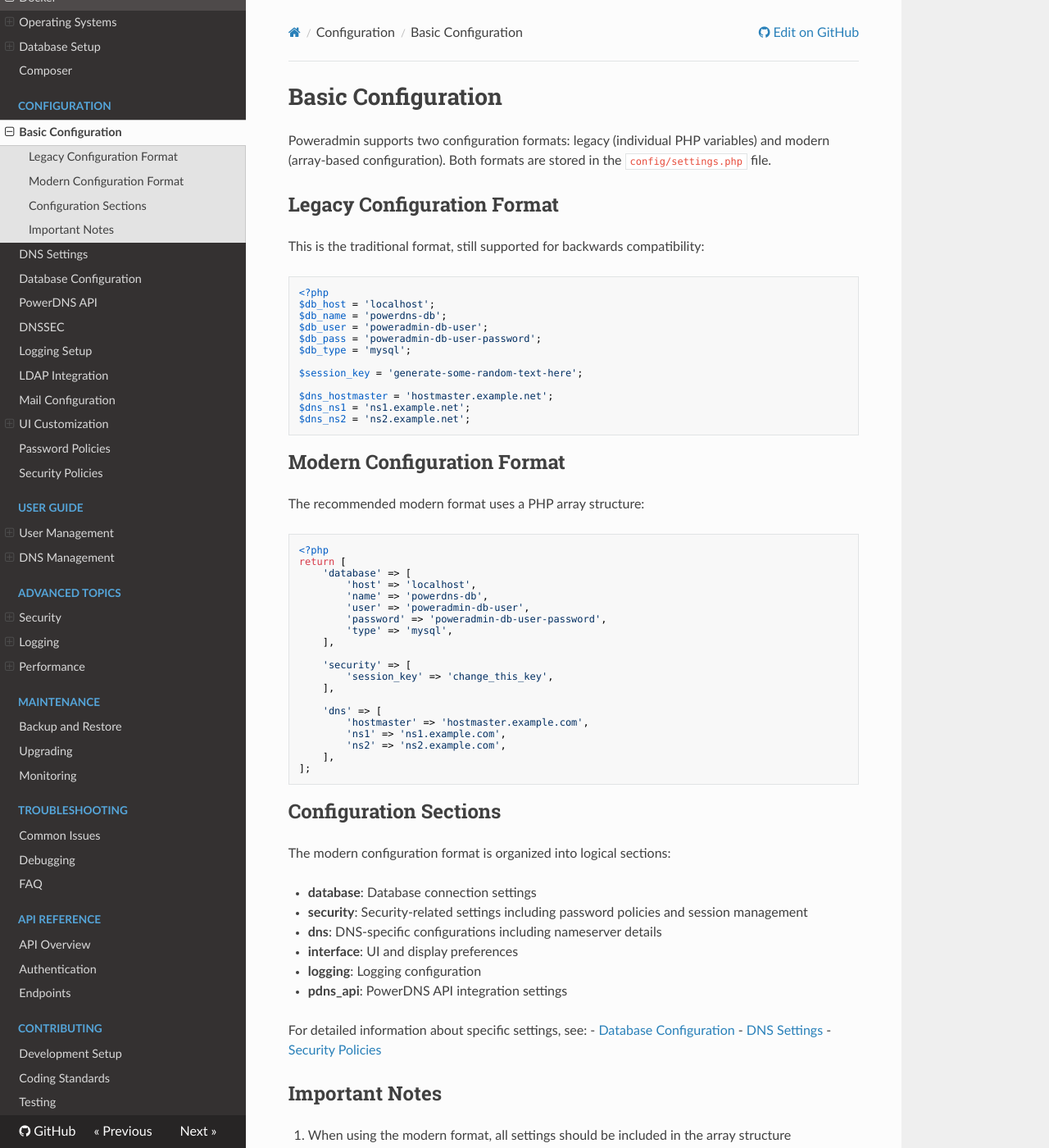
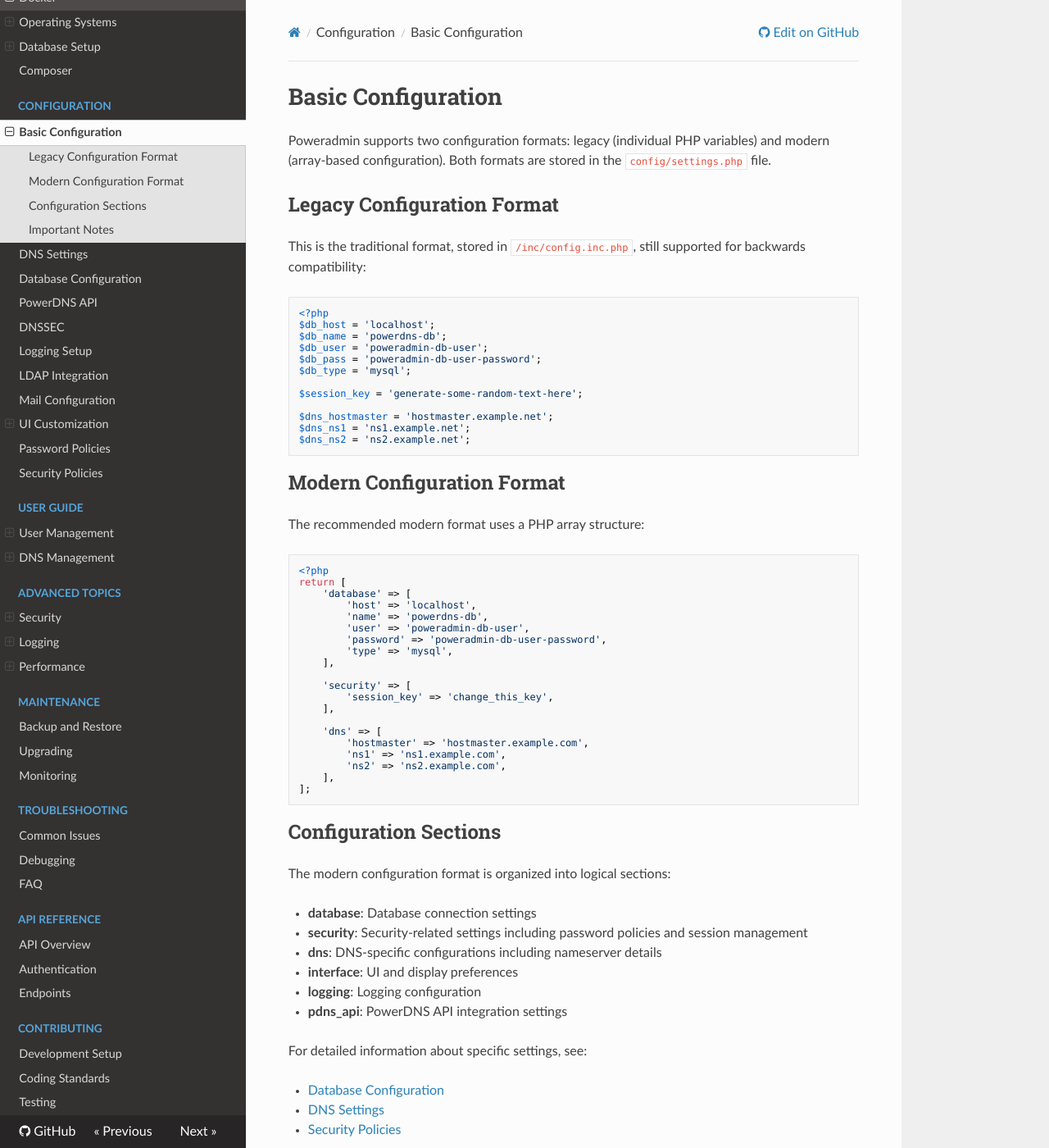
Before and after one commit to poweradmin/poweradmin-docs, an MkDocs documentation site: the page built from docs/configuration/basic.md, in a window 1280 px wide and 1400 px high. Shown: the whole window at 82% size. Built offline with MkDocs 1.6.1, drawn with Linux system fonts in a browser that asks for light colours; nearby versions of some CDN libraries.

Commit message:
docs: added note on old config file

````diff
--- a/docs/configuration/basic.md
+++ b/docs/configuration/basic.md
@@ -1,10 +1,11 @@
 # Basic Configuration
 
-Poweradmin supports two configuration formats: legacy (individual PHP variables) and modern (array-based configuration). Both formats are stored in the `config/settings.php` file.
+Poweradmin supports two configuration formats: legacy (individual PHP variables) and modern (array-based configuration).
+Both formats are stored in the `config/settings.php` file.
 
 ## Legacy Configuration Format
 
-This is the traditional format, still supported for backwards compatibility:
+This is the traditional format, stored in `/inc/config.inc.php`, still supported for backwards compatibility:
 
 ```php
 <?php
@@ -60,6 +61,7 @@
 - **pdns_api**: PowerDNS API integration settings
 
 For detailed information about specific settings, see:
+
 - [Database Configuration](database.md)
 - [DNS Settings](dns-settings.md)
 - [Security Policies](security-policies.md)
````
